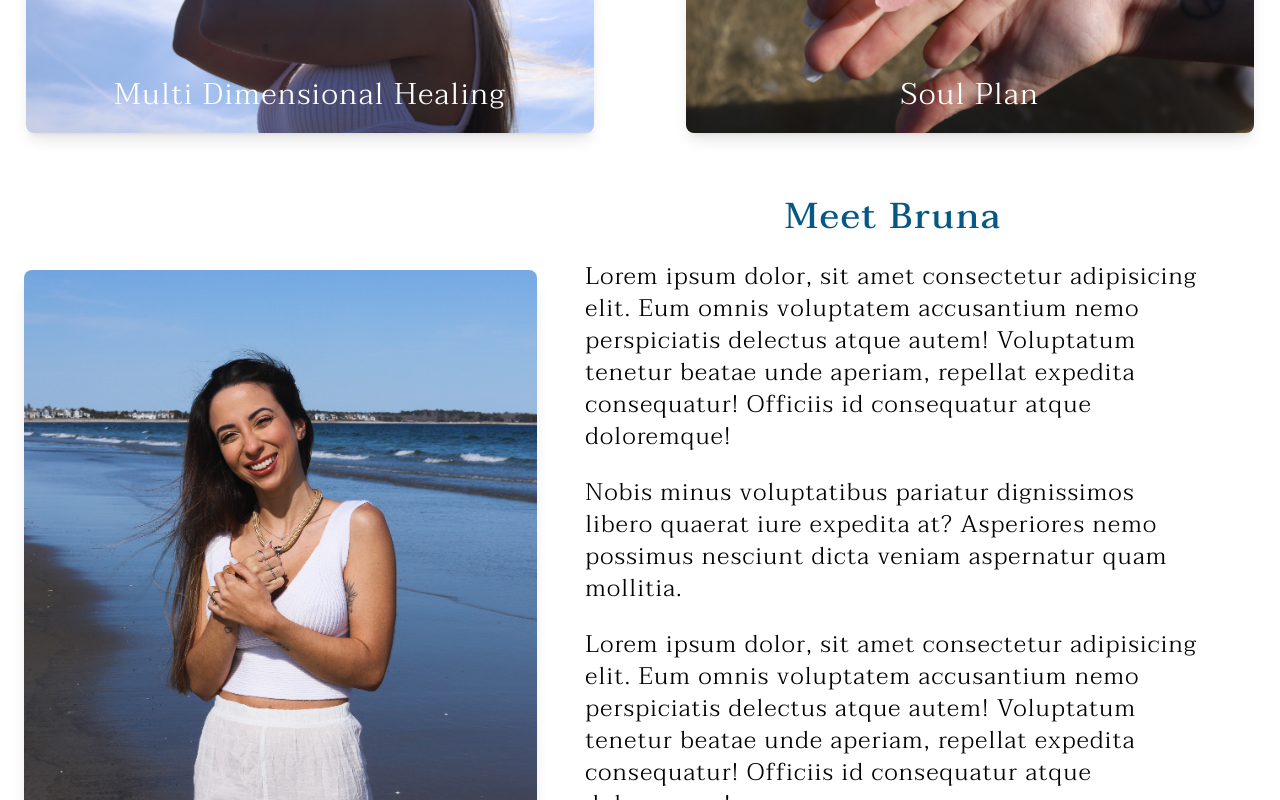
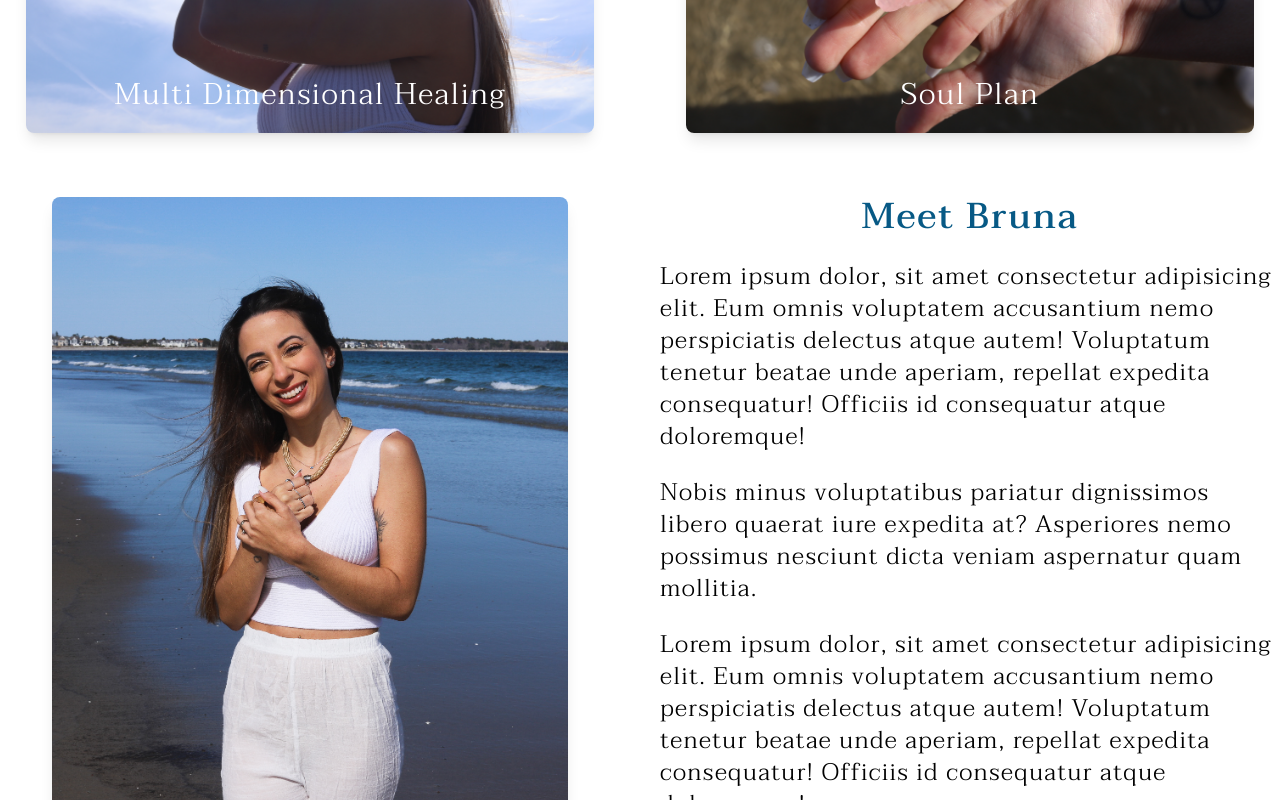
Before and after one commit to cmakride/sp-website, a React (Create React App) app: page / in a window 1280 px wide. Shown: the part 620-1420 px from the top of the page. Built offline with nearby package versions, Linux system fonts and the light colour scheme.

Commit message:
About Style

```diff
--- a/src/components/About.jsx
+++ b/src/components/About.jsx
@@ -3,25 +3,24 @@ import { MdDoubleArrow } from 'react-icons/md'
 
 const About = () => {
   return (
-    <div className='overflow-hidden mx-6 w-full py-16'>
+    <div className='grid grid-cols-1 lg:grid-cols-2 justify-items-center overflow-hidden w-full gap-10 py-16 max-w-7xl'>
 
-        <div className="m-auto px-6">
-          <div className="space-y-6 lg:space-y-0 lg:flex lg:gap-12 lg:items-center">
-            <div className="lg:w-5/12">
-              <img className="rounded-lg shadow-lg" src={me} alt="" />
-            </div>
-            <div className="lg:w-6/12 flex flex-col items-center">
+      <img className="rounded-lg shadow-lg sm:w-10/12 max-w-xl" src={me} alt="" />
+
+      <div className="max-w-2xl mx-10 lg:mx-0 flex flex-col items-center">
         <h2 className="font-main text-4xl font-medium tracking-wider text-sky-800 ">Meet Bruna</h2>
         <p className="mt-6 font-main text-2xl font-light tracking-wider">Lorem ipsum dolor, sit amet consectetur adipisicing elit. Eum omnis voluptatem accusantium nemo perspiciatis delectus atque autem! Voluptatum tenetur beatae unde aperiam, repellat expedita consequatur! Officiis id consequatur atque doloremque!</p>
         <p className="mt-6 font-main text-2xl font-light tracking-wider"> Nobis minus voluptatibus pariatur dignissimos libero quaerat iure expedita at? Asperiores nemo possimus nesciunt dicta veniam aspernatur quam mollitia.</p>
         <p className="mt-6 font-main text-2xl font-light tracking-wider">Lorem ipsum dolor, sit amet consectetur adipisicing elit. Eum omnis voluptatem accusantium nemo perspiciatis delectus atque autem! Voluptatum tenetur beatae unde aperiam, repellat expedita consequatur! Officiis id consequatur atque doloremque!</p>
         <p className="mt-6 font-main text-2xl font-light tracking-wider"> Nobis minus voluptatibus pariatur dignissimos libero quaerat iure expedita at? Asperiores nemo possimus nesciunt dicta veniam aspernatur quam mollitia.</p>
       </div>
-          </div>
+
+
+
+
     </div>
 
 
-    </div>
 
   );
 }
```
Lines whose indentation alone changed are shown as unchanged.
